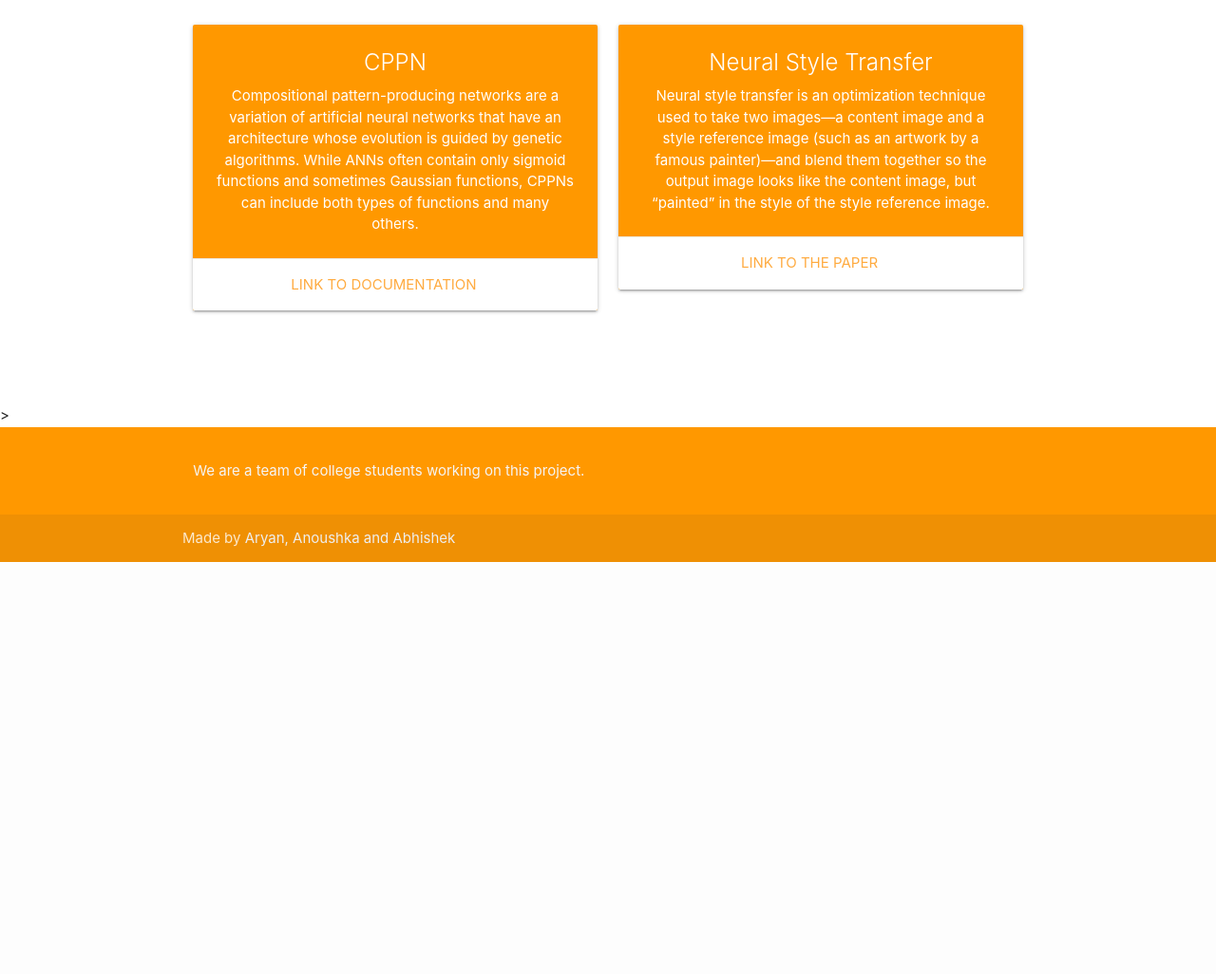
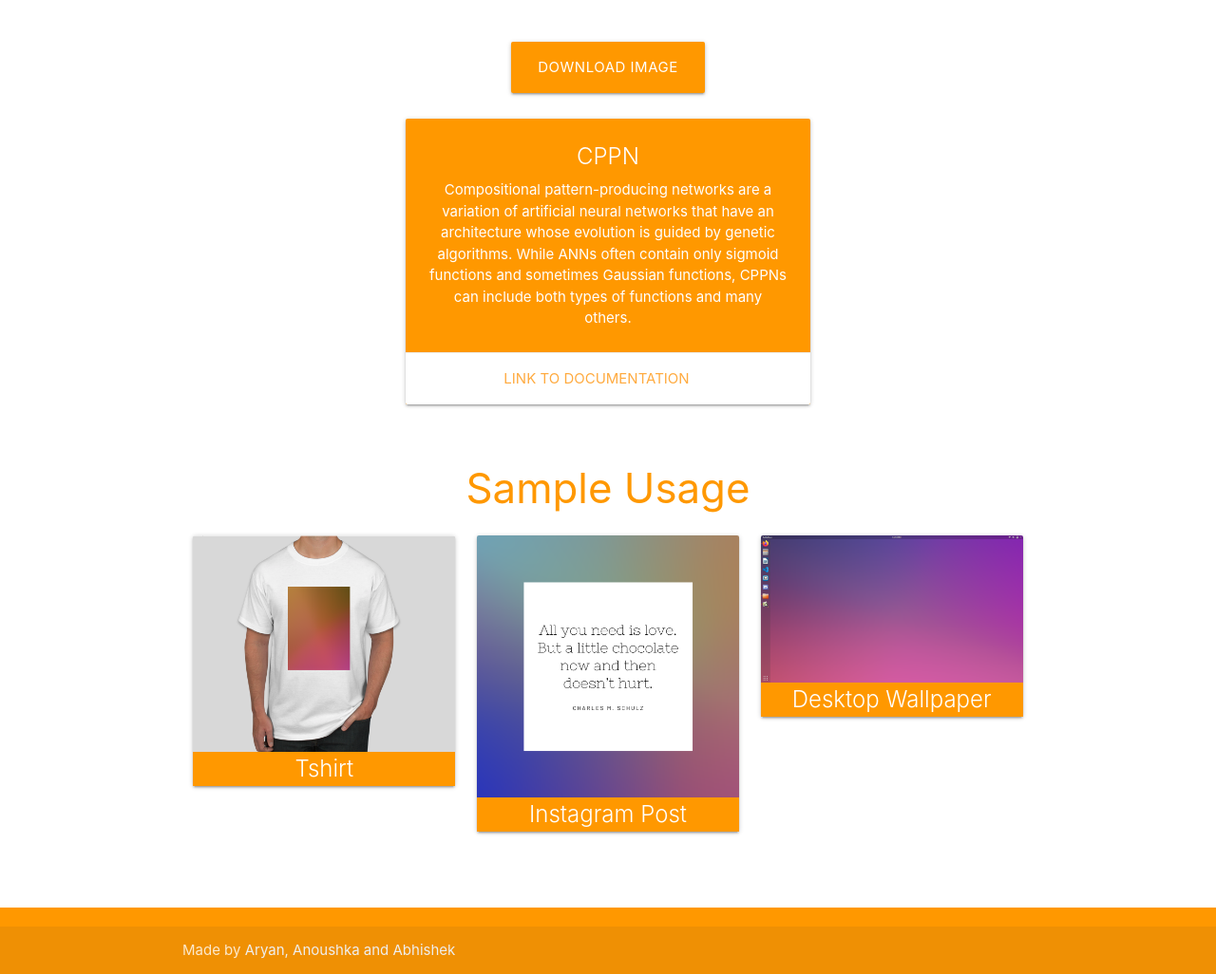
Before and after one commit to saxenabhishek/Consilio, a Flask app: template templates/index.html in a window 1280 px wide. Shown: the part 815-1841 px from the top of the page at 95% size. Before the commit the page ends 1407 px from the top, so only its background shows below. Run offline with Flask 2, Linux system fonts and the light colour scheme; the template is opened without the code that fills it, so the values that code supplies are empty; some libraries are stand-ins or nearby versions.

Commit message:
Final Hackathon code

```diff
--- a/app.py
+++ b/app.py
@@ -1,3 +1,4 @@
+#Imports
 from flask import Flask, render_template
 import numpy as np
 import matplotlib.pyplot as plt
@@ -9,13 +10,14 @@ from PIL import Image
 
 app = Flask(__name__)
 
+#For running the model saving a static file of the generated image
 @app.route('/')
 def home():
     M = Cppn()
     r = M(450,600,10)
     im = Image.fromarray(r)
 
-    new_graph_name = "graph" + str(time.time()) + ".png"
+    new_graph_name = "graph" + ".png"
 
     for filename in os.listdir('static/'):
         if filename.startswith('graph'):  # not to remove other images
--- /dev/null
+++ b/requirements.txt
@@ -0,0 +1,5 @@
+matplotlib==3.2.2
+Flask==1.1.2
+torch==1.6.0
+numpy==1.18.5
+Pillow==7.2.0
--- a/templates/index.html
+++ b/templates/index.html
@@ -14,18 +14,11 @@
 <body>
   <nav class="orange lighten-1" role="navigation">
     <div class="nav-wrapper container">
-      <!--<ul class="right hide-on-med-and-down">
-        <li><a href="#">CPPN</a></li>
-      </ul>
 
-      <ul id="nav-mobile" class="sidenav">
-        <li><a href="#">CPPN</a></li>
-      </ul>
-      <a href="#" data-target="nav-mobile" class="sidenav-trigger"><i class="material-icons">menu</i></a>-->
     </div>
   </nav>
 
-
+<!--Title and intro to website-->
   <div class="section no-pad-bot" id="index-banner">
     <div class="container">
       <br><br>
@@ -39,15 +32,16 @@
       </div>
 
               <div class="row">
-
+<!--Generation and download of patterns-->
       <div class="row center">
 
           <button onClick="window.location.reload();" type="submit" class="btn-large waves-effect waves-light orange">Generate Pattern</button><br><br><br>
-          <img class="responsive-img" src="{{ url_for('static', filename=graph) }}" align="center" />
-
+          <img class="responsive-img" src="{{ url_for('static', filename=graph) }}" align="center" /><br><br><br>
+          <a href="static/graph.png" download><button class="btn-large waves-effect waves-light orange">Download Image</button></a><br>
       </div>
+  <!--About CPPN-->
       <div class="row">
-        <div class="col s12 m6">
+        <div class="col s6 offset-s3">
           <div class="card orange center">
             <div class="card-content white-text">
               <span class="card-title">CPPN</span>
@@ -62,39 +56,50 @@
 
           </div>
         </div>
-      <div class="col s12 m6">
-        <div class="card orange center">
-          <div class="card-content white-text">
-            <span class="card-title">Neural Style Transfer</span>
-            <p>Neural style transfer is an optimization technique used to take two images—a content
-              image and a style reference image (such as an artwork by a famous painter)—and blend them
-              together so the output image looks like the content image, but “painted” in the style of the
-              style reference image.</p></div>
-          <div class="card-action white white-text">
-            <a href="https://arxiv.org/abs/1508.06576" target="blank">Link to the paper</a>
+           </div>
   </div>
 
+  <!--Uses-->
+  <h3 class="center orange-text">Sample Usage</h1>
+  <div class="row">
+    <div class="col s12 m4">
+      <div class="card">
+        <div class="card-image">
+          <img src="static/images/tshirt.png">
         </div>
-
+        <div class="card-title orange white-text center">
+          Tshirt
         </div>
       </div>
     </div>
-
-
+    <div class="col s12 m4">
+      <div class="card">
+        <div class="card-image">
+          <img src="static/images/post.png">
+        </div>
+        <div class="card-title orange white-text center">
+          Instagram Post
+        </div>
+      </div>
+    </div>
+    <div class="col s12 m4">
+      <div class="card">
+        <div class="card-image">
+          <img src="static/images/wallpaper.png">
+        </div>
+        <div class="card-title orange white-text center">
+          Desktop Wallpaper
+        </div>
+      </div>
+    </div>
+  </div>
     <br><br>
   </div>
-  </div>>
-
-  <footer class="page-footer orange">
-    <div class="container">
-      <div class="row">
-        <div class="col l6 s12">
-          <p class="grey-text text-lighten-4">We are a team of college students working on this project.</p>
 
 
 </div>
-      </div>
-    </div>
+<!--footer-->
+  <footer class="page-footer orange">
     <div class="footer-copyright">
       <div class="container">
       Made by <a class="grey-text text-lighten-3" >Aryan, Anoushka and Abhishek</a>
@@ -105,6 +110,5 @@
 
   <!--  Scripts-->
   <script src="https://code.jquery.com/jquery-2.1.1.min.js"></script>
-
   </body>
 </html>
```
Also changed, not shown: README.md, static/graph.png (added), static/graph1600290097.3583992.png (deleted), static/images/logo.png (deleted), static/images/post.png (added), static/images/tshirt.png (added), static/images/tutorial.gif (added), static/images/wallpaper.png (added). Lines whose indentation alone changed are shown as unchanged.
